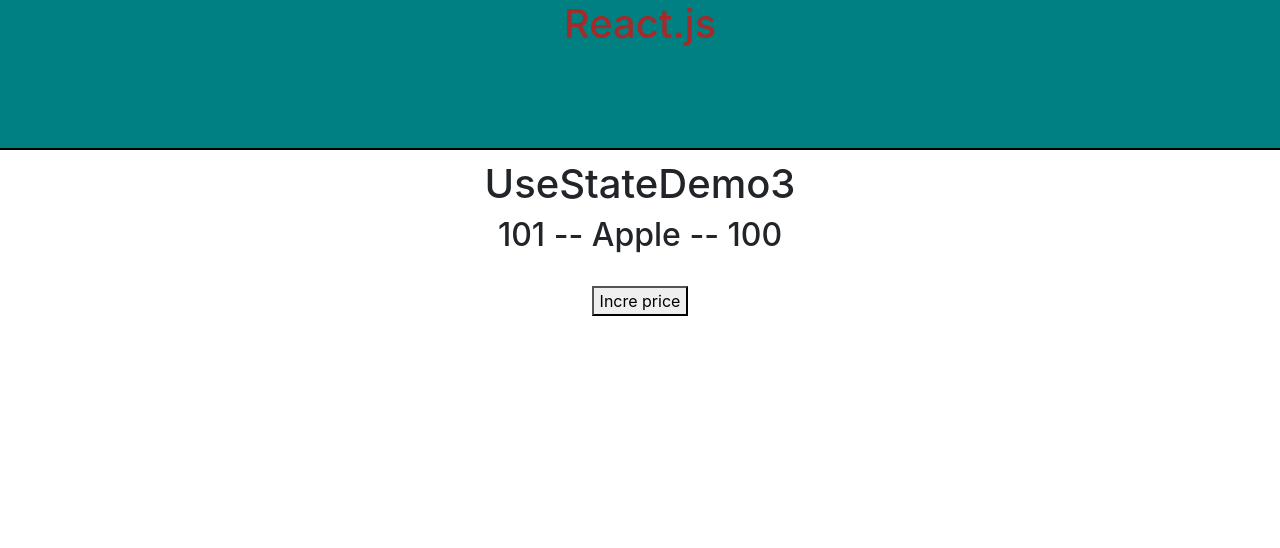
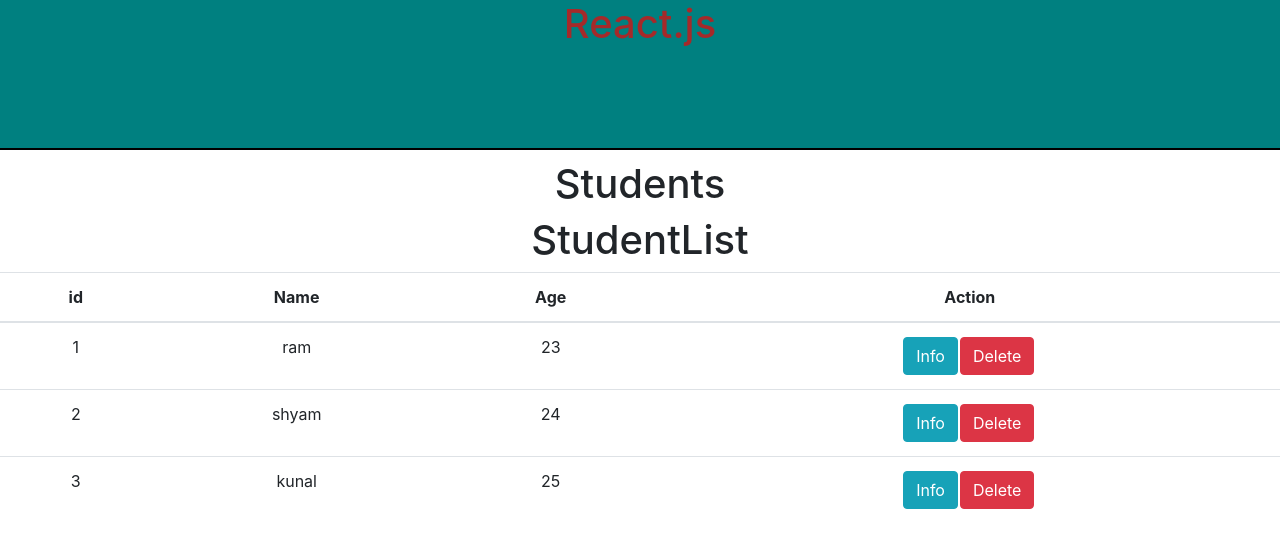
Before and after one commit to VIVEK4644/learning25, a React (Vite) app: page / in a window 1280 px wide. Shown: the top 548 px of the page. Built offline with nearby package versions, Linux system fonts and the light colour scheme.

Commit message:
Porps and Usestate

```diff
--- a/src/App.jsx
+++ b/src/App.jsx
@@ -13,6 +13,7 @@ import { Users } from './assets/Components/Users'
 import UseStateDemo from './assets/Components/UseStateDemo'
 import UseStateDemo2 from './assets/Components/UseStateDemo2'
 import UseStateDemo3 from './assets/Components/UseStateDemo3'
+import Students from './assets/Components/Students'
 
 
 
@@ -25,10 +26,7 @@ function App(props) {
 
       <div>
         <HeaderComponent title = {title}></HeaderComponent>
-        {/* <Users></Users> */}
-        {/* <UseStateDemo></UseStateDemo> */}
-        {/* <UseStateDemo2></UseStateDemo2> */}
-        <UseStateDemo3></UseStateDemo3>
+       <Students></Students>
 
       </div>
 
--- /dev/null
+++ b/src/assets/Components/StudentList.jsx
@@ -0,0 +1,46 @@
+import React from 'react'
+
+function StudentList(props) {
+  return (
+    // Student....students
+    <div>
+
+        <h1>StudentList</h1>
+
+
+        {
+            props.student.length==0 && <h1>No student found..</h1>
+        }
+
+        <table className='table'>
+            <thead>
+                <tr>
+                    <th>id</th>
+                    <th>Name</th>
+                    <th>Age</th>
+                    <th>Action</th>
+                </tr>
+            </thead>
+            <tbody>
+                {
+
+                    props.student.map((stu)=>{
+                        return <tr>
+                            <td>{stu.id}</td>
+                            <td>{stu.name}</td>
+                            <td>{stu.age}</td>
+                            <td>
+                                <button className='btn btn-info' onClick={()=>{props.getStudentData(stu.id)}}>Info</button>
+                                <button style={{margin:"2px"}} className='btn btn-danger' onClick={()=>{props.deleteStudent(stu.id)}}>Delete</button>
+
+                            </td>
+                        </tr>
+                    })
+                }
+            </tbody>
+        </table>
+    </div>
+  )
+}
+
+export default StudentList
--- /dev/null
+++ b/src/assets/Components/Students.jsx
@@ -0,0 +1,42 @@
+import React, { useState } from 'react'
+import StudentList from './StudentList';
+
+function Students() {
+    const [students, setStudents] = useState([
+    { id: 1, name: "ram", age: 23 },
+    { id: 2, name: "shyam", age: 24 },
+    { id: 3, name: "kunal", age: 25 },
+  ]);
+
+  const getStudentData = (id) =>{
+
+
+
+    var foundStudent=students.find((stu) => stu.id == id);
+    console.log("found student = ",foundStudent)
+
+    // alert("id : "+id);
+    alert("id : " +foundStudent.name);
+    //  alert("Name = " +foundStudent.name);
+  }
+
+   const deleteStudent = (id)=>{
+
+
+        setStudents(students.filter((stu) => stu.id != id));
+
+        alert("id :- "+id );
+
+    }
+
+
+  return (
+    <div style={{textAlign:'center'}}>
+        <h1>Students</h1>
+        <StudentList student = {students} getStudentData={getStudentData} deleteStudent={deleteStudent} ></StudentList>
+
+    </div>
+  )
+}
+
+export default Students
```
